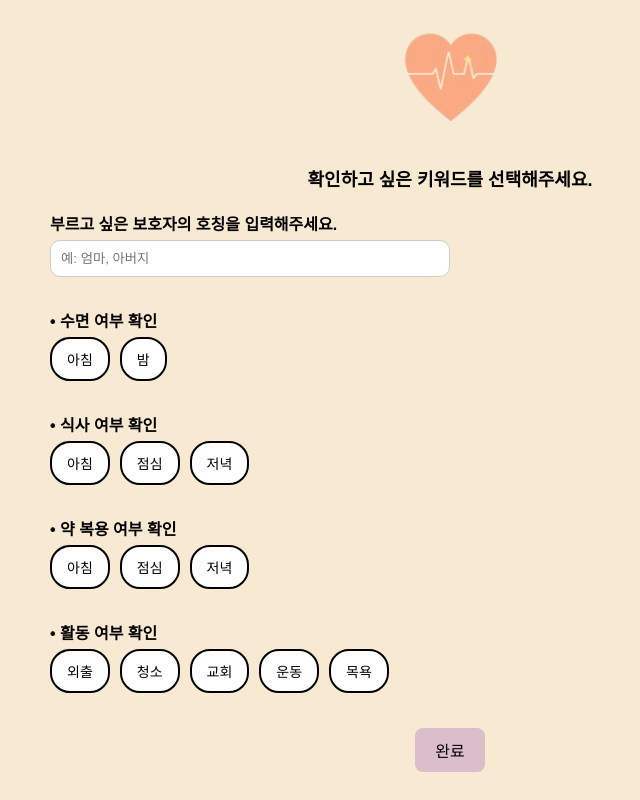
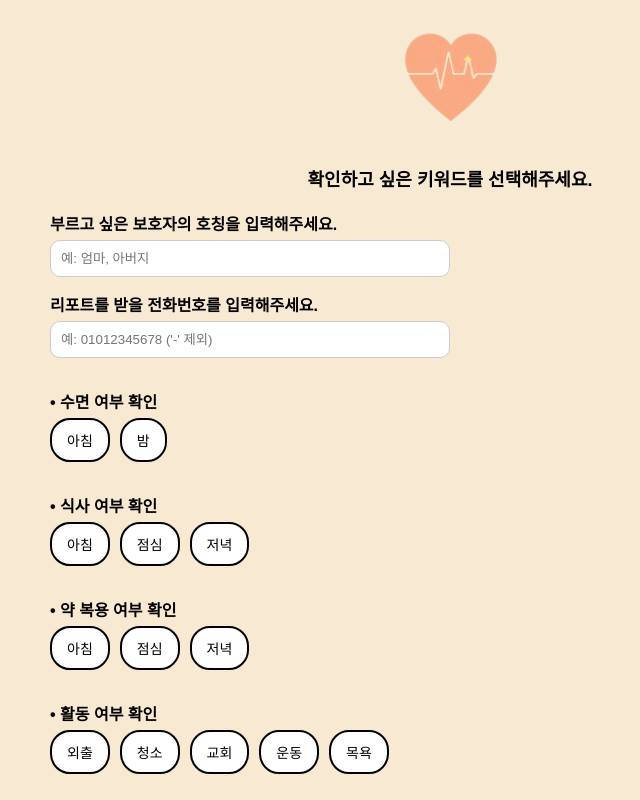
Before and after one commit to HumaniCare/FrontEnd, a React (Create React App) app: page /keywords in a window 1280 px wide. Shown: the whole page, without its empty margins (190-830 px from the left). Built offline with nearby package versions, Linux system fonts and the light colour scheme; what mic-recorder-to-mp3 would draw is missing.

Commit message:
전화번호 입력 버튼 추가

```diff
--- a/src/pages/KeywordSelectionPage.js
+++ b/src/pages/KeywordSelectionPage.js
@@ -112,6 +112,7 @@ const KeywordSelectionPage = () => {
     );
 
     const [guardianTitle, setGuardianTitle] = useState("");
+    const [guardianPhone, setGuardianPhone] = useState("");
 
     useEffect(() => {
         const fetchData = async () => {
@@ -125,10 +126,7 @@ const KeywordSelectionPage = () => {
                         headers: { Authorization: `Bearer ${token}` },
                     }
                 );
-                console.log("확인하기");
                 const schedules = response.data.result;
-                console.log("JSON 파싱 직전");
-                console.log(schedules);
 
                 const updatedSelected = Object.fromEntries(
                     Object.entries(keywords).map(([category, list]) => [
@@ -219,6 +217,14 @@ const KeywordSelectionPage = () => {
             });
         }
 
+        if (guardianPhone.trim() !== "") {
+            payload.push({
+                scheduleTitle : "GuardianPhone_" + guardianPhone.trim(),
+                startTime: "00:00:00",
+                days: []
+            });
+        }
+
         try {
             const response = await axios.post(
                 `${ SPRING_API_URL}/basic-schedules`,
@@ -229,7 +235,6 @@ const KeywordSelectionPage = () => {
                     },
                 }
             );
-            console.log("서버 응답:", response.data);
             navigate("/final");
         } catch (error) {
             console.error("데이터 전송 실패:", error);
@@ -251,6 +256,16 @@ const KeywordSelectionPage = () => {
                         placeholder="예: 엄마, 아버지"
                         value={guardianTitle}
                         onChange={(e) => setGuardianTitle(e.target.value)}
+                    />
+                </div>
+
+                <div style={styles.inputGroup}>
+                    <label style={styles.label}>리포트를 받을 전화번호를 입력해주세요.</label>
+                    <input
+                        style={styles.input}
+                        placeholder="예: 01012345678 ('-' 제외)"
+                        value={guardianPhone}
+                        onChange={(e) => setGuardianPhone(e.target.value)}
                     />
                 </div>
 
```
Lines whose indentation alone changed are shown as unchanged.
